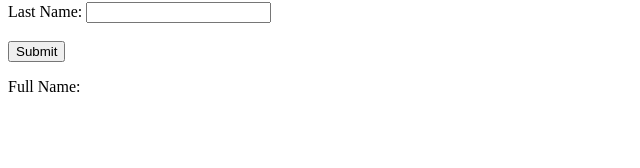
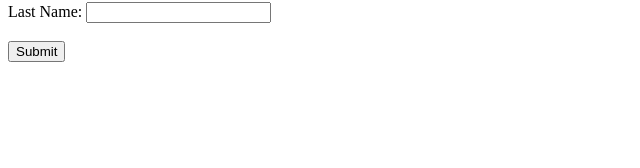
Before and after one commit to priyaranjanjen/x-displayName, a React (Vite) app: page / in a window 1280 px wide. Shown: the part 117-285 px from the top of the page, without its empty margins (0-640 px from the left). Built offline with nearby package versions, Linux system fonts and the light colour scheme.

Commit message:
added click state

```diff
--- a/src/displayName.jsx
+++ b/src/displayName.jsx
@@ -8,14 +8,17 @@ export default function Display(){
     });
 
     const [fullName, setFullName] = useState('')
+    const [click, setClick] = useState(false);
 
     const handleSubmit = (e) =>{
+        setClick(true);
         e.preventDefault();
         setFullName(`${formData.firstName} ${formData.lastName}`)
         setFormData({
             firstName: "",
             lastName: ""
         })
+        // setClick(false)
     }
 
     return(
@@ -53,11 +56,13 @@ export default function Display(){
                 <button type="submit">Submit</button>
             </form>
         </div>
-        <div>
-            <p>Full Name: {fullName}</p>
-
-        </div>
-
+        {
+            click && (
+                <div>
+                    <p>Full Name: {fullName}</p>
+                </div>
+            )
+        }
         </>
 
     )
```
